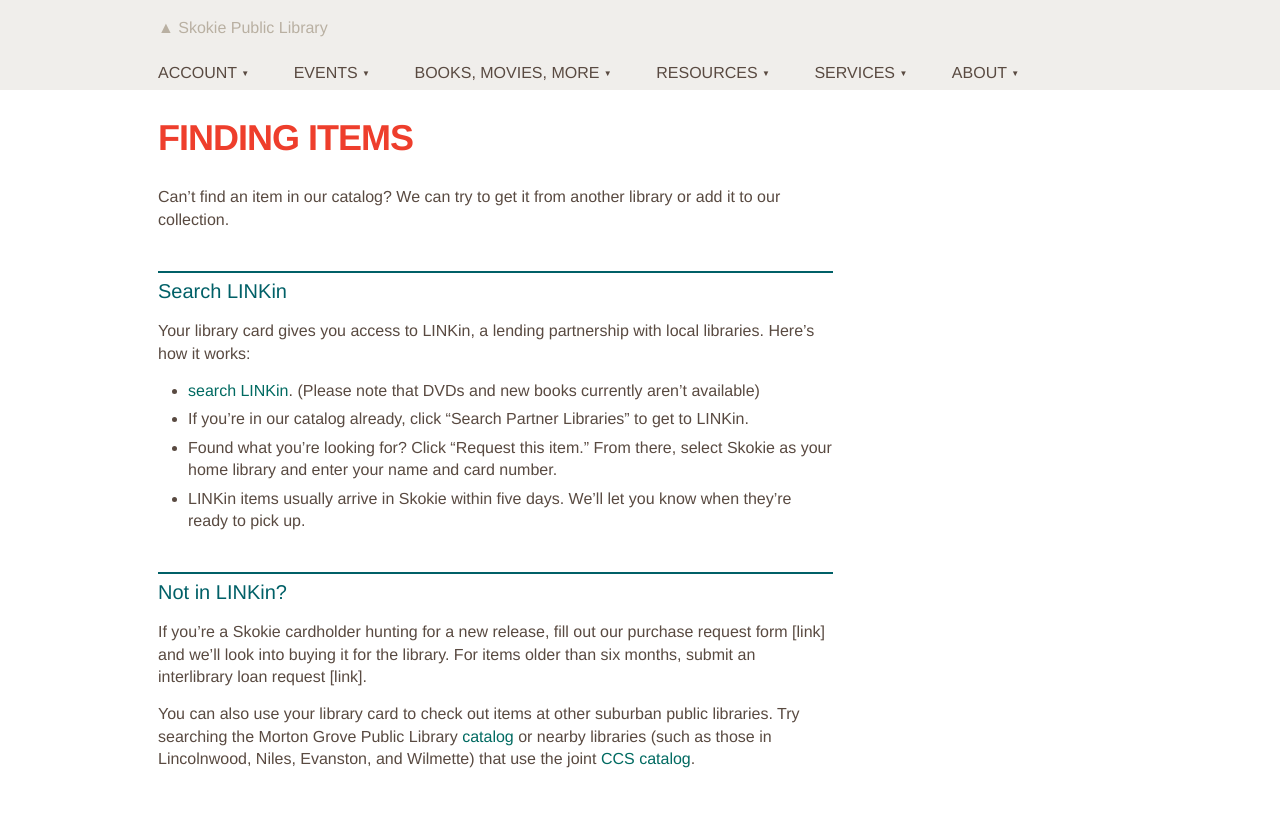
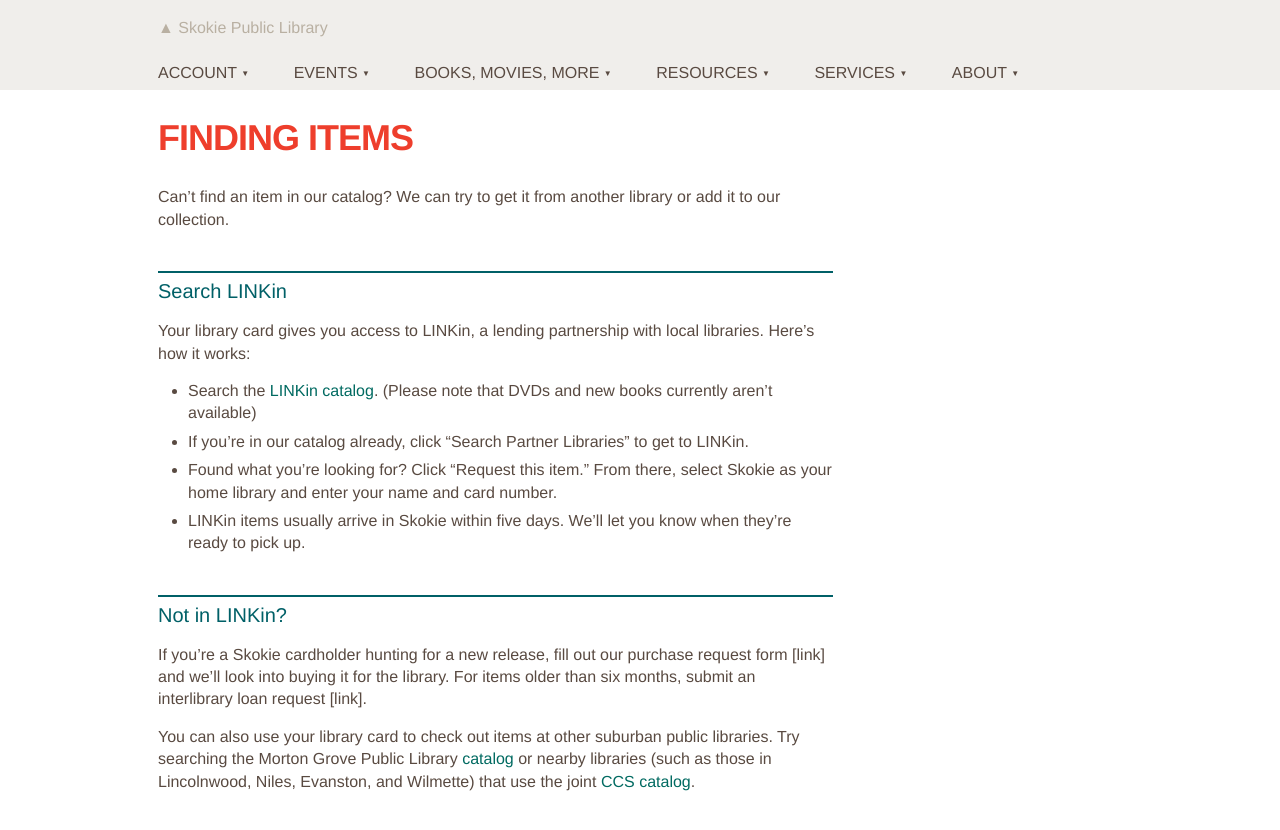
Before and after one commit to skokielibrary/spl-content, a Jekyll site: the page built from _content/annabelle/books-movies-more--finding-items.markdown, in a window 1280 px wide. Shown: the top 830 px of the page. Built offline with Jekyll 4.4.1, drawn with Linux system fonts in a browser that asks for light colours.

Commit message:
Updated books-movies-more--finding-items.markdown

```diff
--- a/_content/annabelle/books-movies-more--finding-items.markdown
+++ b/_content/annabelle/books-movies-more--finding-items.markdown
@@ -8,7 +8,7 @@ Can't find an item in our catalog? We can try to get it from another library or
 
 ##Search LINKin
 Your library card gives you access to LINKin, a lending partnership with local libraries. Here's how it works:
-- [search LINKin](http://www.linkin-libraries.org/). (Please note that DVDs and new books currently aren't available)
+- Search the [LINKin catalog](http://www.linkin-libraries.org/). (Please note that DVDs and new books currently aren't available)
 - If you're in our catalog already, click "Search Partner Libraries" to get to LINKin.
 - Found what you're looking for? Click "Request this item." From there, select Skokie as your home library and enter your name and card number.
 - LINKin items usually arrive in Skokie within five days. We'll let you know when they're ready to pick up.
```
